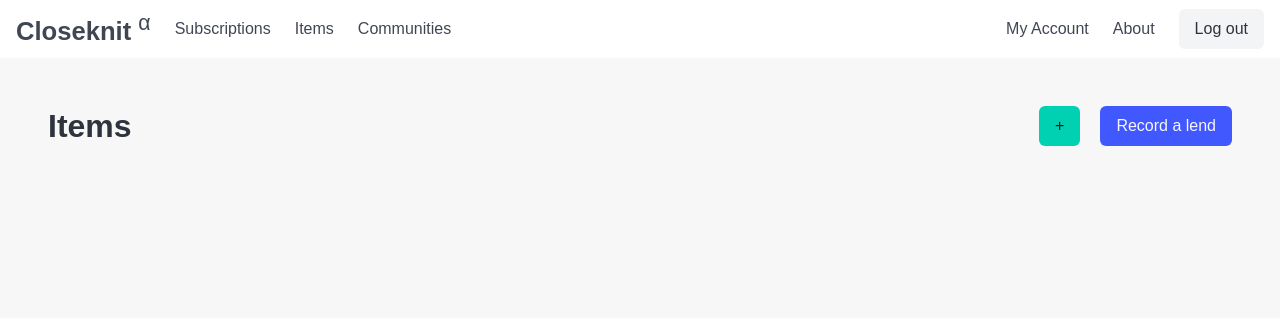
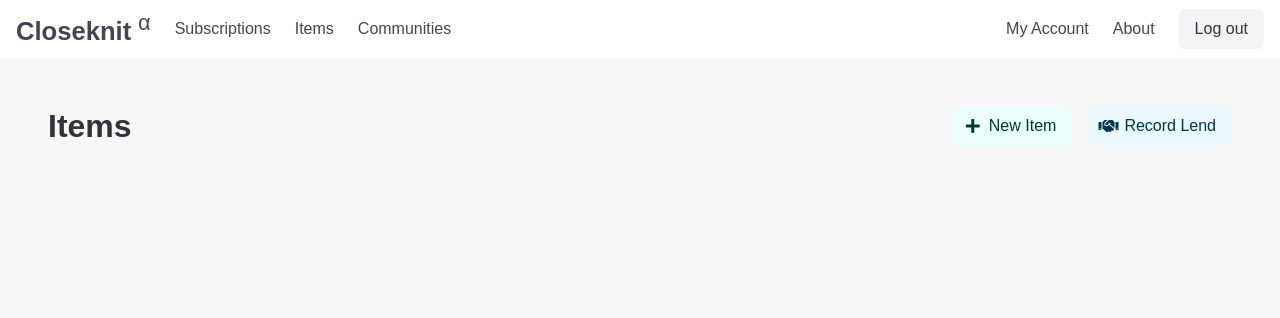
Before and after one commit to musadiqpeerzada/closeknit, a Django app: page /items/list in a window 1280 px wide. Shown: the top 318 px of the page. Run offline with Django 5.2, Linux system fonts and the light colour scheme; the visitor is signed in with stand-in values (Sample User, id 1); data that the repository does not hold is empty; some libraries are stand-ins or nearby versions; some web fonts are replaced.

Commit message:
revamp buttons on list page

```diff
--- a/backend/templates/backend/item/list.html
+++ b/backend/templates/backend/item/list.html
@@ -4,7 +4,7 @@
     <section class="section">
         <div>
 
-            <div class="level is-mobile">
+            <div class="level">
                 <div class="level-left">
                     <div class="level-item">
                         <h1 class="title">Items</h1>
@@ -12,12 +12,18 @@
                 </div>
                 <div class="level-right">
                     <div class="level-item">
-                        <div class="buttons">
-                            <a href="{% url 'item_add' %}" class="button is-primary">
-                                <span>+</span>
+                        <div class="is-flex is-gap-2">
+                            <a href="{% url 'item_add' %}" class="button is-primary is-light">
+                                <span class="icon">
+                                    <i class="fas fa-plus"></i>
+                                </span>
+                                <span>New Item</span>
                             </a>
-                            <a href="{% url 'lease_add' %}" class="button is-link ml-2">
-                                <span>Record a lend</span>
+                            <a href="{% url 'lease_add' %}" class="button is-info is-light">
+                                <span class="icon">
+                                    <i class="fas fa-handshake"></i>
+                                </span>
+                                <span>Record Lend</span>
                             </a>
                         </div>
                     </div>
```
Also changed, not shown: backend/templates/backend/community/list.html (+18 -3 lines), backend/templates/backend/subscription/list.html (+10 -3 lines).
